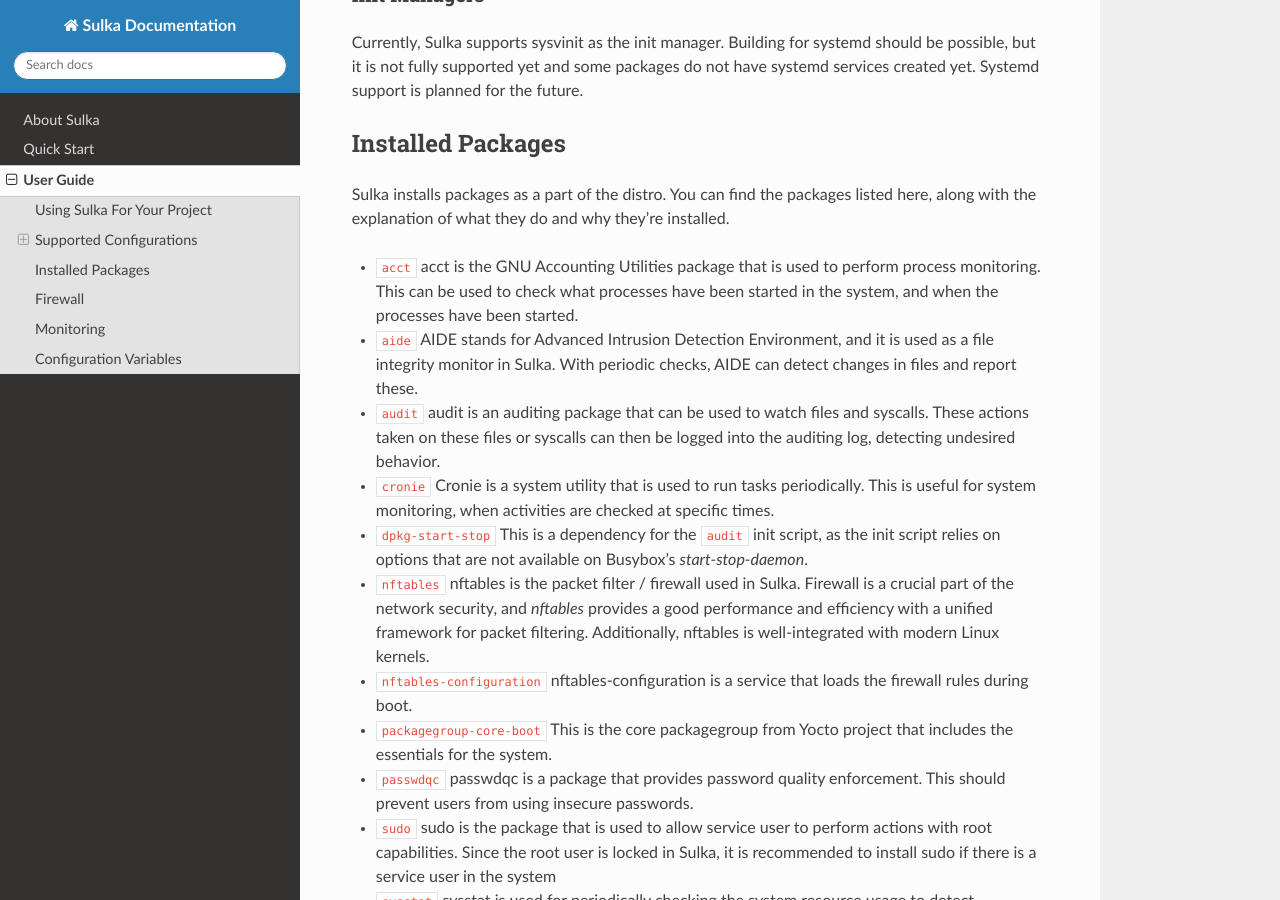
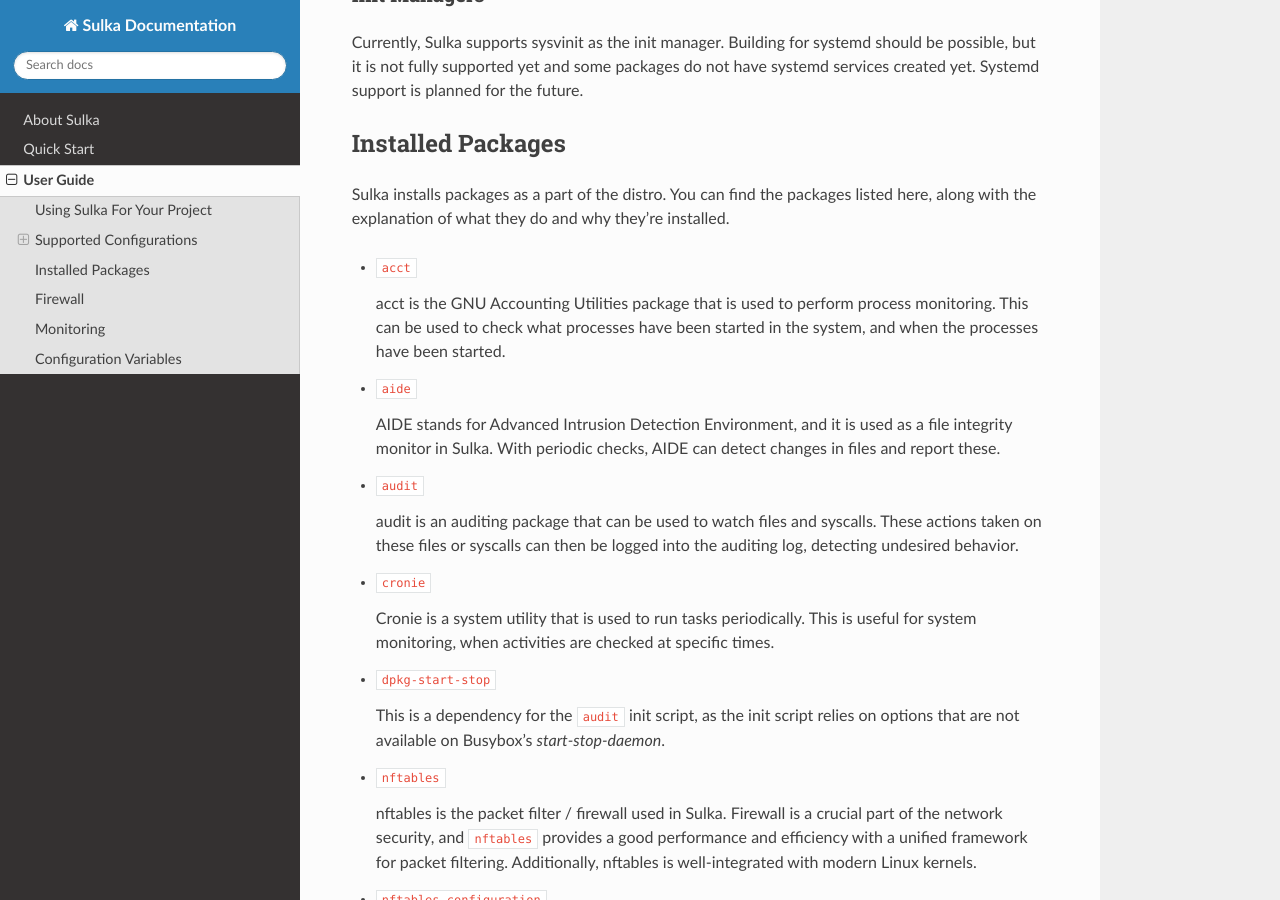
Before and after one commit to AltidSec/sulka-docs, a Sphinx documentation site: the page built from source/user-guide.rst, in a window 1280 px wide and 900 px high, scrolled down 627 px. Built offline with Sphinx 7.4.7 and the Read the Docs theme 3.1.0, drawn with Linux system fonts in a browser that asks for light colours.

```diff
--- a/source/user-guide.rst
+++ b/source/user-guide.rst
@@ -32,39 +32,50 @@ Sulka installs packages as a part of the distro. You can find the packages liste
 
 
 * ``acct``
+
   acct is the GNU Accounting Utilities package that is used to perform process monitoring. This can be used to check what processes have been started in the system, and when the processes have been started.
 
 * ``aide``
+
   AIDE stands for Advanced Intrusion Detection Environment, and it is used as a file integrity monitor in Sulka. With periodic checks, AIDE can detect changes in files and report these.
 
 * ``audit``
+
   audit is an auditing package that can be used to watch files and syscalls. These actions taken on these files or syscalls can then be logged into the auditing log, detecting undesired behavior.
 
 * ``cronie``
+
   Cronie is a system utility that is used to run tasks periodically. This is useful for system monitoring, when activities are checked at specific times.
 
 * ``dpkg-start-stop``
+
   This is a dependency for the ``audit`` init script, as the init script relies on options that are not available on Busybox's `start-stop-daemon`.
 
 * ``nftables``
+
   nftables is the packet filter / firewall used in Sulka.
-  Firewall is a crucial part of the network security, and `nftables` provides a good performance and efficiency with a unified framework for packet filtering.
+  Firewall is a crucial part of the network security, and ``nftables`` provides a good performance and efficiency with a unified framework for packet filtering.
   Additionally, nftables is well-integrated with modern Linux kernels.
 
 * ``nftables-configuration``
+
   nftables-configuration is a service that loads the firewall rules during boot.
 
 * ``packagegroup-core-boot``
+
   This is the core packagegroup from Yocto project that includes the essentials for the system.
 
 * ``passwdqc``
+
   passwdqc is a package that provides password quality enforcement. This should prevent users from using insecure passwords.
 
 * ``sudo``
+
   sudo is the package that is used to allow service user to perform actions with root capabilities.
   Since the root user is locked in Sulka, it is recommended to install sudo if there is a service user in the system
 
 * ``sysstat``
+
   sysstat is used for periodically checking the system resource usage to detect anomalous activity in the system.
 
 Firewall
@@ -110,7 +121,7 @@ To remove all the monitoring packages from the image, you should remove ``packag
 
   DISTRO_EXTRA_RDEPENDS:remove = "packagegroup-sulka-monitoring"
 
-This could be done for example in the `local.conf`.
+This could be done for example in the ``local.conf``.
 
 Configuration Variables
 ***********************
```
